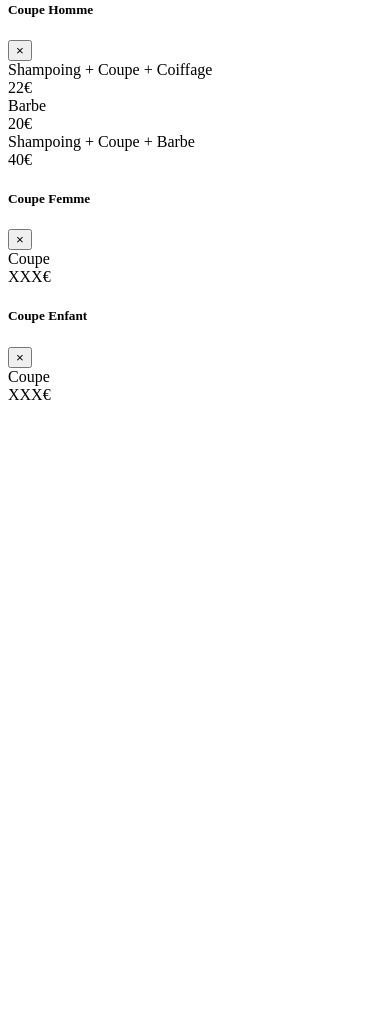
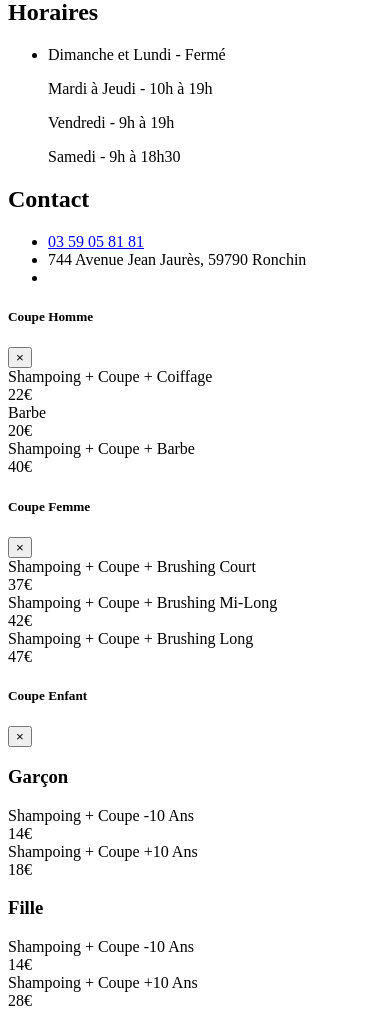
Before and after one commit to KLOREL01/baraciseauX, a Symfony app: template templates/FrontEnd/index/index.html.twig in a window 390 px wide. Shown: the part 2916-3934 px from the top of the page. Before the commit the page ends 3316 px from the top, so only its background shows below. Run offline with Twig, Linux system fonts and the light colour scheme; the template is opened without the code that fills it, so the values that code supplies are empty; some libraries are stand-ins or nearby versions.

Commit message:
Modif modal et ajout du footer

```diff
--- /dev/null
+++ b/templates/FrontEnd/components/footer.html.twig
@@ -0,0 +1,35 @@
+<footer class="container-fluid">
+    <div class="row">
+        <div class="col-10 offset-1">
+            <div class="row">
+                <div class="col-12 col-sm-12 col-md-12 col-lg-4">
+                    <h2>Horaires</h2>
+                    <ul>
+                        <li>
+                            <p>Dimanche et Lundi - Fermé</p>
+                            <p>Mardi à Jeudi - 10h à 19h</p>
+                            <p>Vendredi - 9h à 19h</p>
+                            <p>Samedi - 9h à 18h30</p>
+                        </li>
+                    </ul>
+                </div>
+                <div class="col-12 col-sm-12 col-md-12 col-lg-4">
+                    <h2>Contact</h2>
+                    <ul>
+                        <li><a href="tel:03 59 05 81 81"><i class="ac-mobile"></i> 03 59 05 81 81</a></li>
+                        <li><a><i class="ac-location2"></i> 744 Avenue Jean Jaurès, 59790 Ronchin</a></li>
+                        <li>
+                            <div id="rs">
+                                <span class="facebook"><a><i class="ac-facebook"></i></a></span>
+                                <span class="instagram"><a><i class="ac-instagram"></i></a></span>
+                                <span class="twitter"><a><i class="ac-twitter"></i></a></span>
+                            </div>
+                        </li>
+                    </ul>
+                </div>
+                <div class="col-12 col-sm-12 col-md-12 col-lg-4">
+                </div>
+            </div>
+        </div>
+    </div>
+</footer>
--- a/templates/FrontEnd/index/index.html.twig
+++ b/templates/FrontEnd/index/index.html.twig
@@ -192,6 +192,8 @@
         </div>
     </div>
 
+    {% include 'FrontEnd/components/footer.html.twig' %}
+
     {% include 'FrontEnd/index/modals/modal_coupe_homme.html.twig' %}
     {% include 'FrontEnd/index/modals/modal_coupe_femme.html.twig' %}
     {% include 'FrontEnd/index/modals/modal_coupe_enfant.html.twig' %}
--- a/templates/FrontEnd/index/modals/modal_coupe_enfant.html.twig
+++ b/templates/FrontEnd/index/modals/modal_coupe_enfant.html.twig
@@ -1,23 +1,46 @@
-<div class="modal fade" id="coupeEnfant" tabindex="-1" role="dialog" aria-labelledby="coupeEnfant" aria-hidden="true">
+<div class="modal fade" id="coupeEnfant" tabIndex="-1" role="dialog" aria-labelledby="coupeEnfant"
+     aria-hidden="true">
     <div class="modal-dialog modal-dialog-centered" role="document">
         <div class="modal-content">
             <div class="modal-header">
                 <h5 class="modal-title" id="exampleModalLongTitle">Coupe Enfant</h5>
                 <div class="inner">
-                    <div class="line_divider_border"></div>
+                    <div class="line_divider_border">
+                    </div>
                     <div class="line_divider_seperator">
-                        <i class="glyphicon glyphicon-leaf"></i>
+                        <i class="glyphicon glyphicon-leaf">
+                        </i>
                     </div>
-                    <div class="line_divider_border"></div>
+                    <div class="line_divider_border">
+                    </div>
                 </div>
                 <button type="button" class="close" data-dismiss="modal" aria-label="Close">
                     <span aria-hidden="true">&times;</span>
                 </button>
             </div>
             <div class="modal-body">
+                <div class="modal-title">
+                    <h3>Garçon</h3>
+                </div>
                 <div class="wrapper_price">
-                    <div class="price_name">Coupe</div>
-                    <div class="price_price">XXX€</div>
+                    <div class="price_name">Shampoing + Coupe -10 Ans</div>
+                    <div class="price_price">14€</div>
+                </div>
+                <div class="wrapper_price">
+                    <div class="price_name">Shampoing + Coupe +10 Ans</div>
+                    <div class="price_price">18€</div>
+                </div>
+
+                <div class="modal-title">
+                    <h3>Fille</h3>
+                </div>
+                <div class="wrapper_price">
+                    <div class="price_name">Shampoing + Coupe -10 Ans</div>
+                    <div class="price_price">14€</div>
+                </div>
+                <div class="wrapper_price">
+                    <div class="price_name">Shampoing + Coupe +10 Ans</div>
+                    <div class="price_price">28€</div>
                 </div>
             </div>
         </div>
--- a/templates/FrontEnd/index/modals/modal_coupe_femme.html.twig
+++ b/templates/FrontEnd/index/modals/modal_coupe_femme.html.twig
@@ -1,14 +1,18 @@
-<div class="modal fade" id="coupeFemme" tabindex="-1" role="dialog" aria-labelledby="coupeFemme" aria-hidden="true">
+<div class="modal fade" id="coupeFemme" tabIndex="-1" role="dialog" aria-labelledby="coupeFemme"
+     aria-hidden="true">
     <div class="modal-dialog modal-dialog-centered" role="document">
         <div class="modal-content">
             <div class="modal-header">
                 <h5 class="modal-title" id="exampleModalLongTitle">Coupe Femme</h5>
                 <div class="inner">
-                    <div class="line_divider_border"></div>
+                    <div class="line_divider_border">
+                    </div>
                     <div class="line_divider_seperator">
-                        <i class="glyphicon glyphicon-leaf"></i>
+                        <i class="glyphicon glyphicon-leaf">
+                        </i>
                     </div>
-                    <div class="line_divider_border"></div>
+                    <div class="line_divider_border">
+                    </div>
                 </div>
                 <button type="button" class="close" data-dismiss="modal" aria-label="Close">
                     <span aria-hidden="true">&times;</span>
@@ -16,8 +20,16 @@
             </div>
             <div class="modal-body">
                 <div class="wrapper_price">
-                    <div class="price_name">Coupe</div>
-                    <div class="price_price">XXX€</div>
+                    <div class="price_name">Shampoing + Coupe + Brushing Court</div>
+                    <div class="price_price">37€</div>
+                </div>
+                <div class="wrapper_price">
+                    <div class="price_name">Shampoing + Coupe + Brushing Mi-Long</div>
+                    <div class="price_price">42€</div>
+                </div>
+                <div class="wrapper_price">
+                    <div class="price_name">Shampoing + Coupe + Brushing Long</div>
+                    <div class="price_price">47€</div>
                 </div>
             </div>
         </div>
--- a/templates/FrontEnd/index/modals/modal_coupe_homme.html.twig
+++ b/templates/FrontEnd/index/modals/modal_coupe_homme.html.twig
@@ -1,14 +1,18 @@
-<div class="modal fade" id="coupeHomme" tabindex="-1" role="dialog" aria-labelledby="coupeHomme" aria-hidden="true">
+<div class="modal fade" id="coupeHomme" tabIndex="-1" role="dialog" aria-labelledby="coupeHomme"
+     aria-hidden="true">
     <div class="modal-dialog modal-dialog-centered" role="document">
         <div class="modal-content">
             <div class="modal-header">
                 <h5 class="modal-title" id="exampleModalLongTitle">Coupe Homme</h5>
                 <div class="inner">
-                    <div class="line_divider_border"></div>
+                    <div class="line_divider_border">
+                    </div>
                     <div class="line_divider_seperator">
-                        <i class="glyphicon glyphicon-leaf"></i>
+                        <i class="glyphicon glyphicon-leaf">
+                        </i>
                     </div>
-                    <div class="line_divider_border"></div>
+                    <div class="line_divider_border">
+                    </div>
                 </div>
                 <button type="button" class="close" data-dismiss="modal" aria-label="Close">
                     <span aria-hidden="true">&times;</span>
```
Also changed, not shown: assets/app/app.scss (+45 -0 lines).
